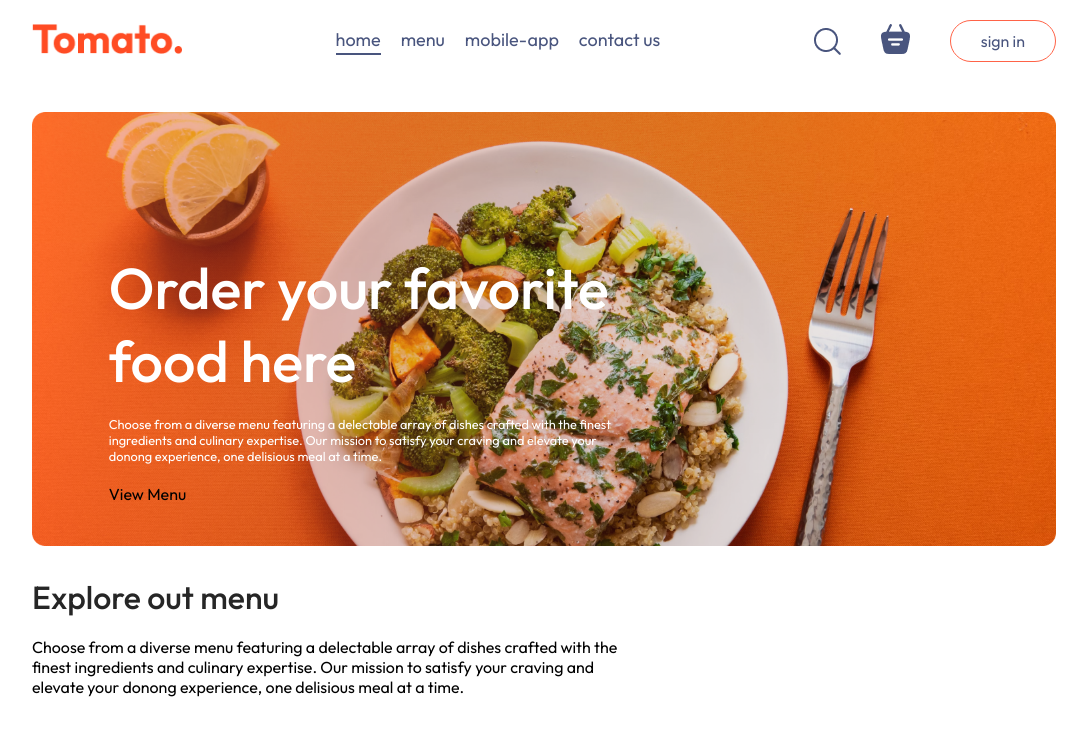
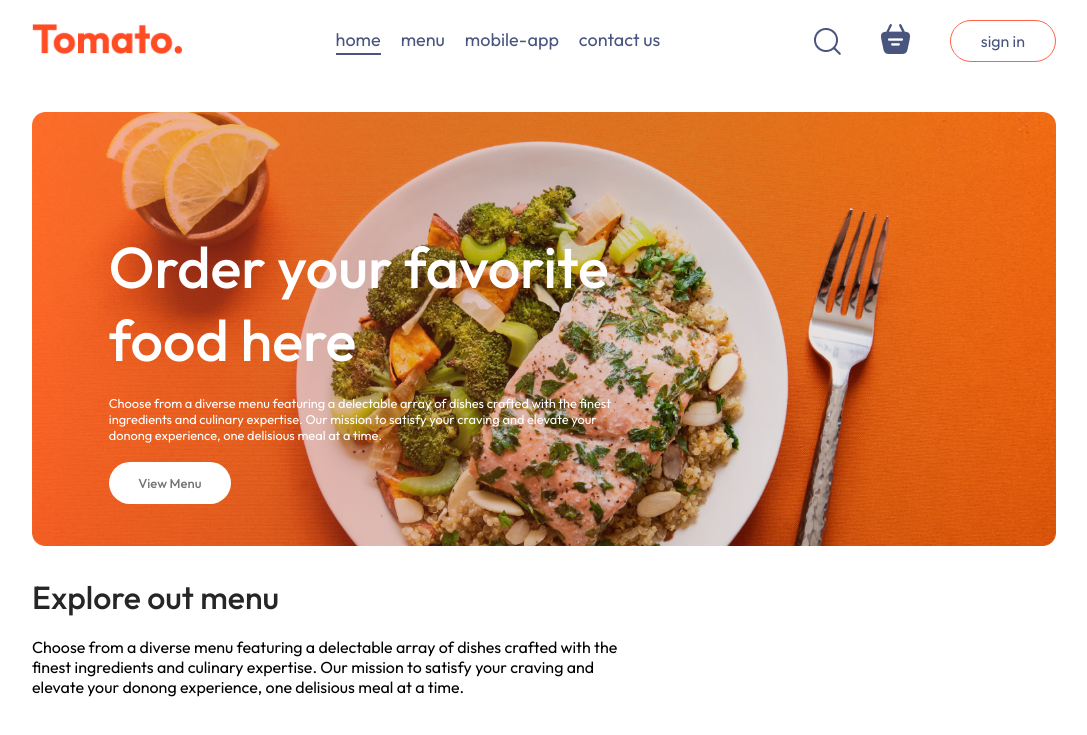
Before and after one commit to Angelina-Hryachko/food-del, a React (Vite) app in the folder frontend/: page / in a window 1280 px wide. Shown: the top 735 px of the page, without its empty margins (96-1183 px from the left). Built offline with nearby package versions, Linux system fonts and the light colour scheme; no server answers.

Commit message:
add header

```diff
--- a/frontend/src/components/Header/Header.css
+++ b/frontend/src/components/Header/Header.css
@@ -29,7 +29,7 @@
     font-size: 1vw;
 }
 
-.header-contents button {
+.header-contents .button {
     border: none;
     color: #747474;
     font-weight: 500;
--- a/frontend/src/components/Header/Header.jsx
+++ b/frontend/src/components/Header/Header.jsx
@@ -1,6 +1,5 @@
 import React from 'react'
 import './Header.css'
-import { Link } from 'react-router-dom'
 
 const Header = () => {
   return (
@@ -8,7 +7,7 @@ const Header = () => {
         <div className="header-contents">
             <h2>Order your favorite food here</h2>
             <p>Choose from a diverse menu featuring a delectable array of dishes crafted with the finest ingredients and culinary expertise. Our mission to satisfy your craving and elevate your donong experience, one delisious meal at a time.</p>
-            <Link to={'#explore-menu'}>View Menu</Link>
+            <a href='#explore-menu' className='button'>View Menu</a>
         </div>
     </div>
   )
```
